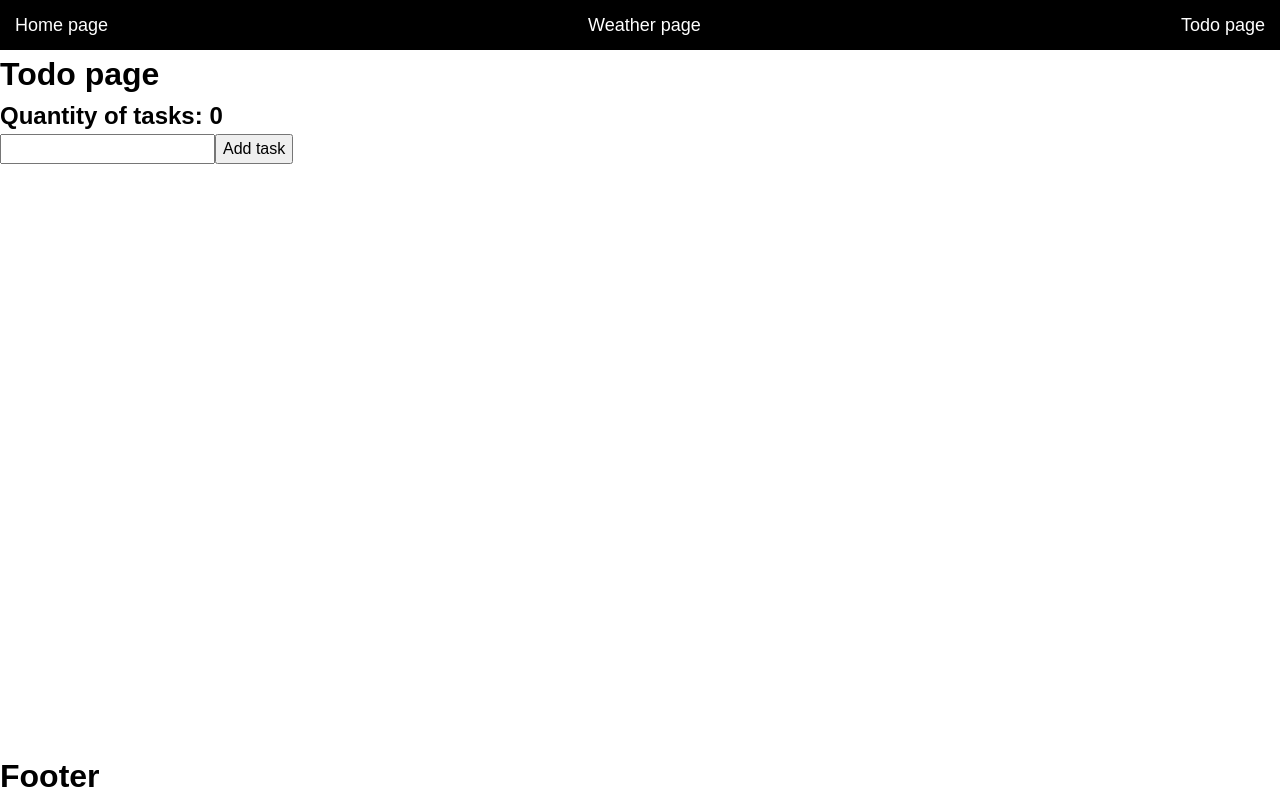
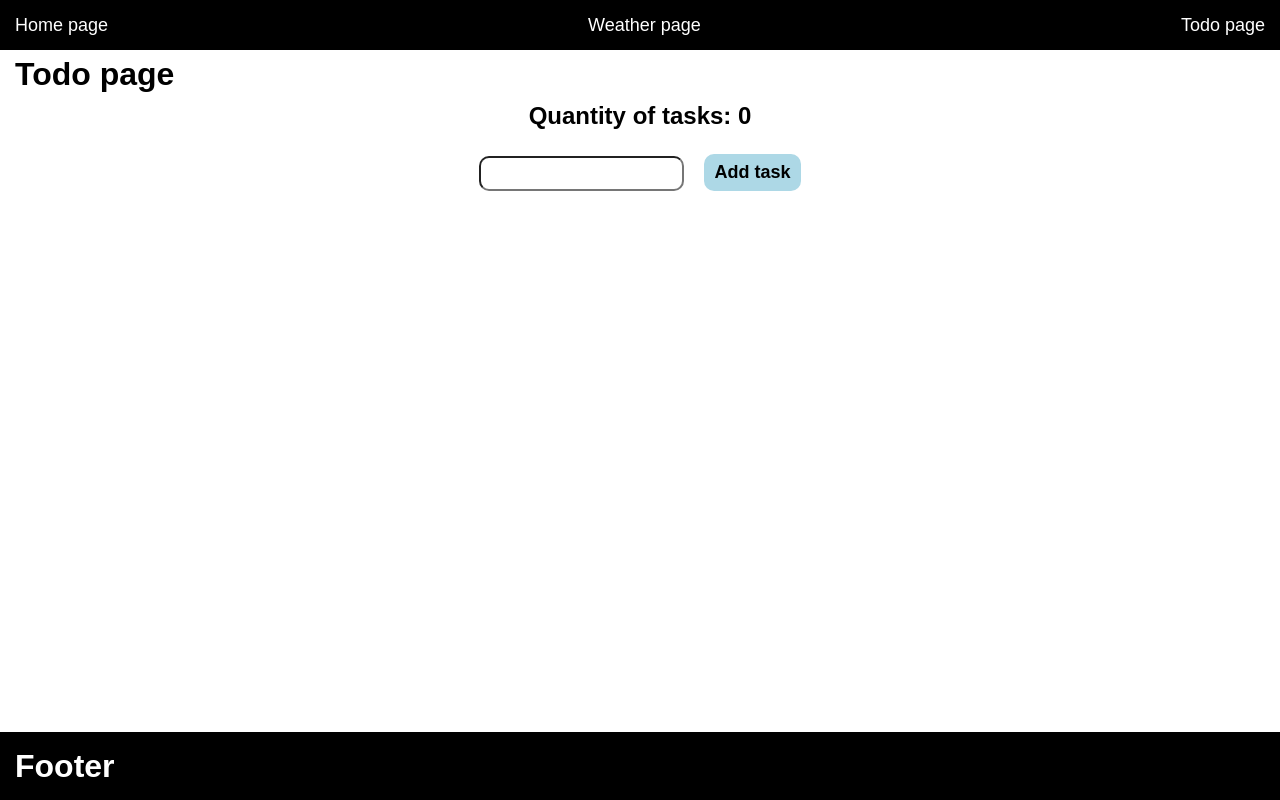
Before and after one commit to lznval/pet-project, a React (Create React App) app: page /todo in a window 1280 px wide. Built offline with nearby package versions, Linux system fonts and the light colour scheme.

Commit message:
some layout

```diff
--- a/src/components/Footer/Footer.jsx
+++ b/src/components/Footer/Footer.jsx
@@ -1,7 +1,14 @@
+import style from "./Footer.module.scss";
+
+
 const Footer = () => {
     return (
         <>
-            <h1>Footer</h1>
+            <div className={style.footer}>
+                <div className={style.footer__body}>
+                    <h1>Footer</h1>
+                </div>
+            </div>
         </>
     )
 };
--- /dev/null
+++ b/src/components/Footer/Footer.module.scss
@@ -0,0 +1,11 @@
+.footer {
+
+    background: red;
+
+    &__body {
+        padding: 10px 15px;
+        color: white;
+        background: black;
+    }
+
+}
--- a/src/pages/Todo/Todo.jsx
+++ b/src/pages/Todo/Todo.jsx
@@ -45,18 +45,19 @@ const Todo = () => {
         <>
             <div className="wrapper">
                 <Navbar />
-                <main>
+                <main className={style.main}>
                     <h1>Todo page</h1>
-                    <h2>Quantity of tasks: {data.length}</h2>
-                    <form onSubmit={handleSubmit}>
+                    <h2 className={style.todo__quantity}>Quantity of tasks: {data.length}</h2>
+                    <form onSubmit={handleSubmit} className={style.todo__form}>
                         <input
                             type="text"
                             onChange={handleChange}
                             value={value}
+                            className={style.todo__input}
                         />
-                        <button>Add task</button>
+                        <button className={style.todo__add}>Add task</button>
                     </form>
-                    <div className="todo">
+                    <div className={style.todo}>
                         {data.map((item, key) => (
                             <div className={style.todo_body}>
                                 <div className={item.complete ? style.todo_item_complete : style.todo_item} key={key}>
--- a/src/pages/Todo/Todo.module.scss
+++ b/src/pages/Todo/Todo.module.scss
@@ -1,4 +1,39 @@
+.main {
+    padding: 0 15px;
+    display: flex;
+    flex-direction: column;
+}
+
 .todo {
+    display: flex;
+    justify-content: center;
+    flex-direction: column;
+    align-items: center;
+
+    &__form {
+        align-self: center;
+    }
+
+    &__quantity {
+        margin: 0 auto 20px !important;
+    }
+
+    &__input {
+        border-radius: 10px;
+        padding: 5px 10px;
+        margin-right: 20px;
+        font-size: 14px;
+    }
+
+    &__add {
+        border: none;
+        border-radius: 10px;
+        font-size: 18px;
+        font-weight: bold;
+        padding: 5px 10px;
+        background-color: lightblue;
+        cursor: pointer;
+    }
 
     &_body {
         display: flex;
--- a/src/pages/Weather/Weather.jsx
+++ b/src/pages/Weather/Weather.jsx
@@ -15,13 +15,6 @@ const Weather = () => {
         setValue(value)
     };
 
-    const getCity = () => {
-        handleSubmit()
-
-        setCity(value);
-        setValue("");
-    };
-
     const handleSubmit = (e) => {
         e.preventDefault();
         axios
@@ -32,9 +25,8 @@ const Weather = () => {
                 setCity(data);
             })
             .catch((error) => {
-                alert("Error city. Try again")
+                alert("Wrong city. Try again")
             })
-
     }
 
     return (
--- a/src/pages/Weather/Weather.module.scss
+++ b/src/pages/Weather/Weather.module.scss
@@ -2,6 +2,7 @@
     background: lightblue;
     display: flex;
     flex-direction: column;
+    padding: 0 15px;
 }
 
 
@@ -27,6 +28,15 @@
 
     &__button {
         margin-bottom: 15px;
+        button {
+            border: none;
+            border-radius: 10px;
+            font-size: 18px;
+            font-weight: bold;
+            padding: 5px 10px;
+            background-color: lightblue;
+            cursor: pointer;
+        }
     }
 
     &__body {}
```
